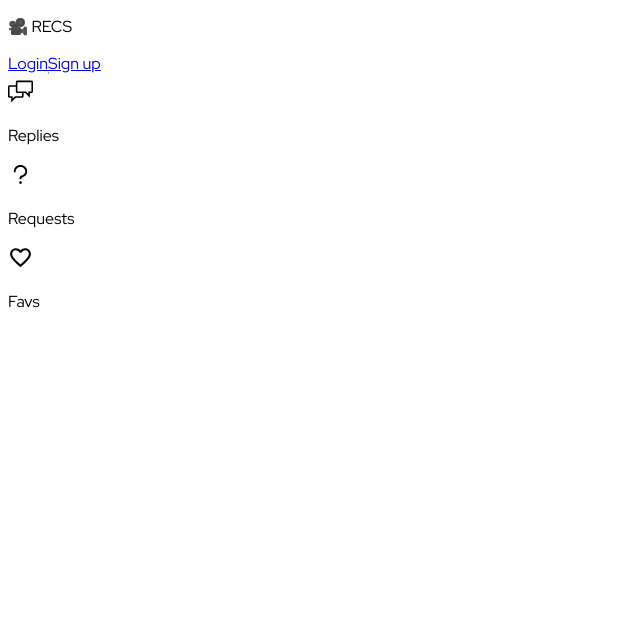
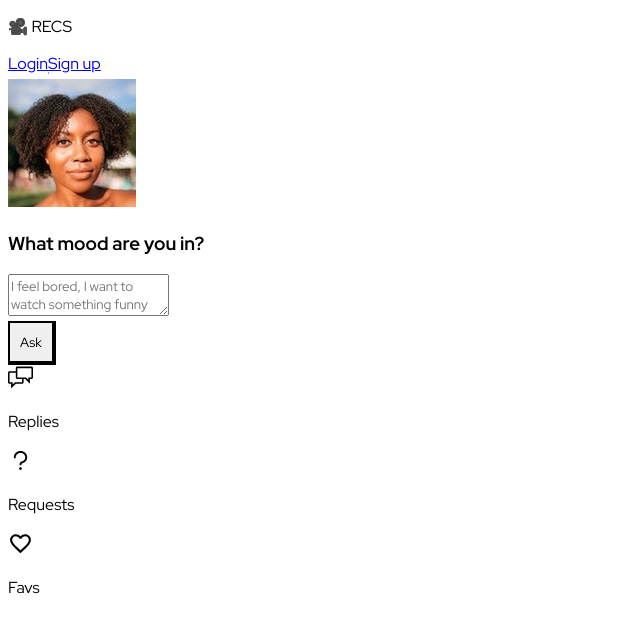
Before and after one commit to GuidoMantegna/recs-tailwind, a React (Vite) app: page / in a window 1280 px wide. Shown: the top 632 px of the page, without its empty margins (0-640 px from the left). Built offline with nearby package versions, Linux system fonts and the light colour scheme.

Commit message:
Create 'Request' form

```diff
--- a/src/index.tsx
+++ b/src/index.tsx
@@ -8,6 +8,7 @@ import React from 'react'
 import Landing from 'routes/Landing'
 import ErrorPage from 'errorPage'
 import Login from 'routes/Login'
+import Home from 'routes/Home'
 
 const router = createBrowserRouter([
   {
@@ -18,6 +19,10 @@ const router = createBrowserRouter([
       {
         path: '/login',
         element: <Login />,
+      },
+      {
+        path: '/',
+        element: <Home />,
       },
     ],
   },
--- /dev/null
+++ b/src/routes/Home.tsx
@@ -0,0 +1,29 @@
+const Home: React.FC = () => {
+  const handleSubmit = (e: React.FormEvent<HTMLFormElement>) => {
+    e.preventDefault()
+  }
+  return (
+    <form onSubmit={handleSubmit}>
+      <div id="form-field" className="flex flex-col mb-6">
+        <label htmlFor="" className="flex items-center gap-4">
+          <img
+            src="/img/users/user-7.jpg"
+            alt="user photo"
+            className="rounded-full w-10 mb-2"
+          />
+          <h3 className=" text-lg">What mood are you in?</h3>
+        </label>
+        <textarea
+          name="name"
+          // onChange={handleFormChange}
+          placeholder="I feel bored, I want to watch something funny"
+          id="name"
+          className="border-b-2 border-black px-2 py-2"
+        />
+      </div>
+      <button className="custom-btn w-full">Ask</button>
+    </form>
+  )
+}
+
+export default Home
```
Also changed, not shown: public/img/users/leo.jpg (added), public/img/users/user-7.jpg (added).
